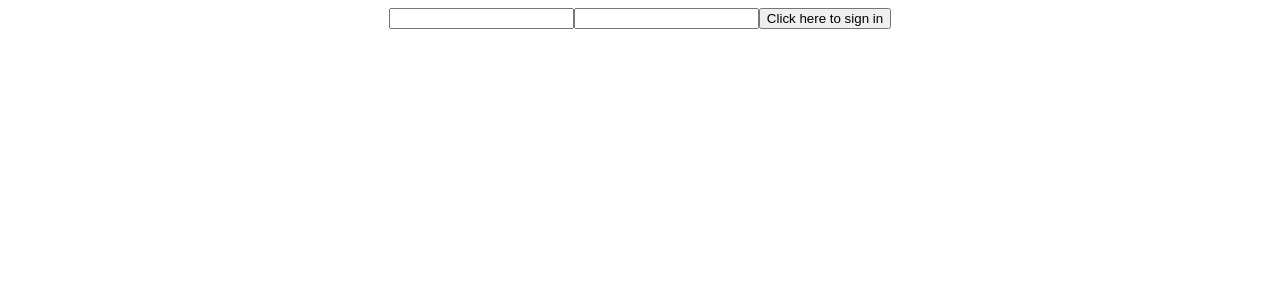
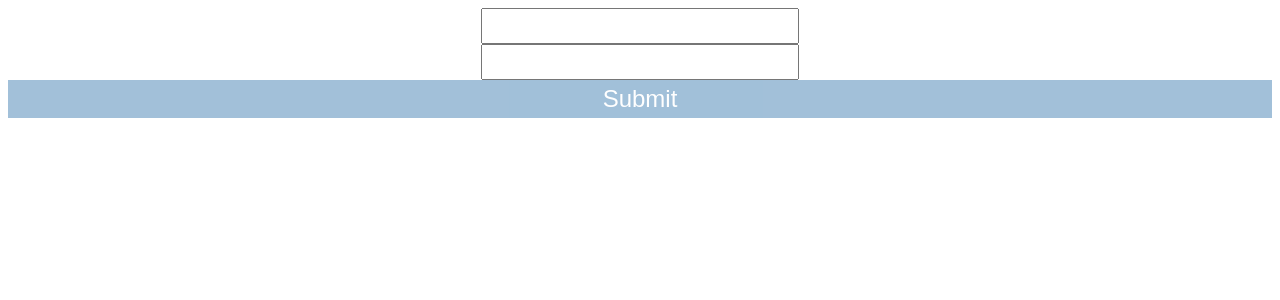
Before and after one commit to lmiller1990/design-pattenrns-for-vuejs, a Vue app: page / in a window 1280 px wide. Shown: the top 300 px of the page. Built offline with nearby package versions, Linux system fonts and the light colour scheme.

Commit message:
update renderless password

```diff
--- /dev/null
+++ b/examples/v2/renderless-password/App.vue
@@ -0,0 +1,117 @@
+<template>
+  <RenderlessPassword
+    :password="input.password"
+    :confirmation="input.confirmation"
+    v-slot="{ matching, complexity, valid }"
+  >
+    <div class="wrapper">
+      <div class="field">
+        <label for="password">Password</label>
+        <input v-model="input.password" id="password" />
+      </div>
+      <div class="field">
+        <label for="confirmation">Confirmation</label>
+        <input v-model="input.confirmation" id="confirmation" />
+      </div>
+      <div class="complexity-field">
+        <div
+          id="password-complexity"
+          class="complexity"
+          :class="complexityStyle(complexity)"
+        />
+      </div>
+      <div class="field">
+        <button :disabled="!valid">Submit</button>
+      </div>
+    </div>
+
+    <p>Matches: {{ matching }}</p>
+    <p>Complexity: {{ complexity }}</p>
+  </RenderlessPassword>
+</template>
+
+<script lang="ts" setup>
+import { reactive } from "vue";
+import RenderlessPassword from "./RenderlessPassword.vue";
+
+const input = reactive({
+  password: "",
+  confirmation: "",
+});
+
+const complexityStyle = (complexity: number) => {
+  if (complexity >= 3) {
+    return "high";
+  }
+  if (complexity >= 2) {
+    return "mid";
+  }
+  if (complexity >= 1) {
+    return "low";
+  }
+
+  return "low"
+};
+</script>
+
+<style>
+.wrapper {
+  width: 400px;
+  display: flex;
+  flex-direction: column;
+  align-items: center;
+}
+
+.field {
+  width: 100%;
+  display: flex;
+  flex-direction: column;
+  font-size: 1.1rem;
+  margin: 5px 0;
+}
+
+input {
+  height: 30px;
+  font-size: 1.5rem;
+}
+
+.complexity-field {
+  width: 100%;
+}
+
+.complexity {
+  transition: 0.2s;
+  height: 10px;
+}
+
+.high {
+  width: 100%;
+  background: lime;
+}
+
+.mid {
+  width: 66%;
+  background: yellow;
+}
+
+.low {
+  width: 33%;
+  background: red;
+}
+
+button {
+  height: 30px;
+  background: none;
+  border: none;
+  font-size: 1.5rem;
+  background: steelblue;
+  color: white;
+  padding: 4px 0;
+  width: 100%;
+  box-sizing: content-box;
+}
+
+button:disabled {
+  opacity: 0.5;
+}
+</style>
--- /dev/null
+++ b/examples/v2/renderless-password/AppWithCustomValidator.vue
@@ -0,0 +1,82 @@
+<template>
+  <RenderlessPassword
+    :password="input.password"
+    :confirmation="input.confirmation"
+    :validator="customValidator"
+    v-slot="{ valid }"
+  >
+    <input v-model="input.password" id="password" />
+    <input v-model="input.confirmation" id="confirmation" />
+    <button role="submit" :disabled="!valid">Submit</button>
+  </RenderlessPassword>
+</template>
+
+<script lang="ts" setup>
+import { reactive } from "vue";
+import { Validator } from "./renderless-password.js";
+import RenderlessPassword from "./RenderlessPassword.vue";
+
+const customValidator: Validator = (payload) => {
+  return payload.matching && payload.password.length % 2 === 0
+};
+
+const input = reactive({
+  password: "",
+  confirmation: "",
+});
+
+</script>
+
+<style>
+.wrapper {
+  width: 400px;
+}
+
+.field {
+  display: flex;
+  flex-direction: column;
+  font-size: 1.1rem;
+  margin: 5px 0;
+}
+
+input {
+  height: 30px;
+  font-size: 1.5rem;
+}
+
+.complexity {
+  transition: 0.2s;
+  height: 10px;
+}
+
+.high {
+  width: 100%;
+  background: lime;
+}
+
+.mid {
+  width: 66%;
+  background: yellow;
+}
+
+.low {
+  width: 33%;
+  background: red;
+}
+
+button {
+  height: 30px;
+  background: none;
+  border: none;
+  font-size: 1.5rem;
+  background: steelblue;
+  color: white;
+  padding: 4px 0;
+  width: 100%;
+  box-sizing: content-box;
+}
+
+button:disabled {
+  opacity: 0.5;
+}
+</style>
--- /dev/null
+++ b/examples/v2/renderless-password/RenderlessPassword.vue
@@ -0,0 +1,47 @@
+<template>
+  <slot
+    :matching="matching"
+    :complexity="complexity"
+    :valid="valid"
+  />
+</template>
+
+<script lang="ts" setup>
+import { useSlots, computed } from "vue";
+import {
+  isMatching,
+  calcComplexity,
+  Validator,
+} from "./renderless-password.js";
+
+const props = withDefaults(
+  defineProps<{
+    minComplexity?: number;
+    validator?: Validator;
+    password: string;
+    confirmation: string;
+  }>(),
+  {
+    minComplexity: 3,
+  }
+);
+
+const matching = computed(() =>
+  isMatching(props.password, props.confirmation)
+);
+
+const complexity = computed(() => calcComplexity(props.password));
+
+const valid = computed(() =>
+  props.validator
+    ? props.validator({
+        complexity: complexity.value,
+        password: props.password,
+        confirmation: props.confirmation,
+        matching: matching.value,
+      })
+    : complexity.value >= props.minComplexity && matching.value
+);
+
+const slots = useSlots();
+</script>
--- /dev/null
+++ b/examples/v2/renderless-password/renderless-password.ts
@@ -0,0 +1,31 @@
+export type Validator = (payload: {
+  complexity: number;
+  password: string;
+  confirmation: string;
+  matching: boolean;
+}) => boolean;
+
+export function isMatching(password: string, confirmation: string) {
+  if (!password || !confirmation) {
+    return false
+  }
+  return password === confirmation
+}
+
+export function calcComplexity(val: string) {
+  if (!val) {
+    return 0
+  }
+
+  if (val.length > 10) {
+    return 3
+  }
+  if (val.length > 7) {
+    return 2
+  }
+  if (val.length > 5) {
+    return 1
+  }
+
+  return 0
+}
--- a/index.ts
+++ b/index.ts
@@ -1,6 +1,8 @@
 import { createApp } from "vue";
 // import App from './examples/v2/form-validation/FormValidation.vue'
-import App from "./examples/v2/api-requests/Login.vue";
+// import App from "./examples/v2/api-requests/Login.vue";
+// import App from "./examples/v2/renderless-password/App.vue";
+import App from "./examples/v2/renderless-password/AppWithCustomValidator.vue";
 import { createPinia } from "pinia";
 
 const app = createApp(App);
```
Also changed, not shown: 1 other file (tests, documents, lock files or other folders).
